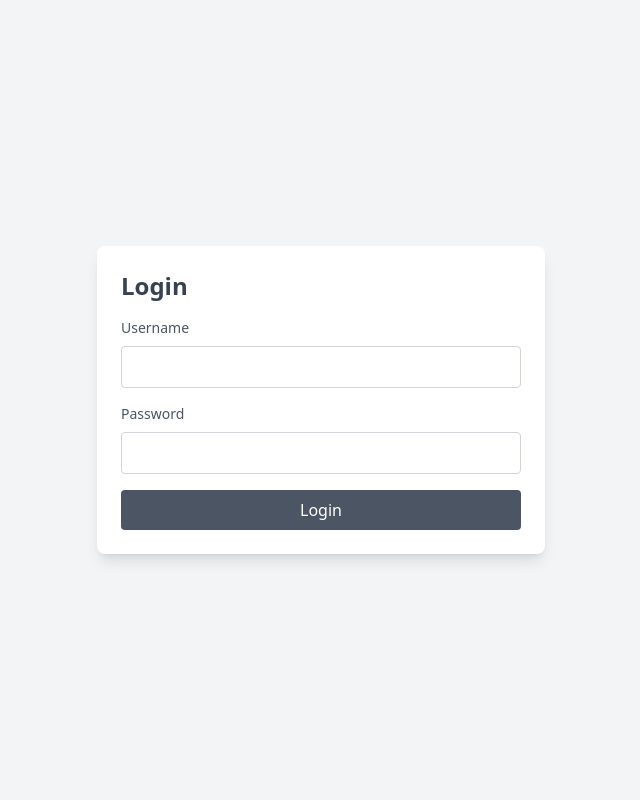
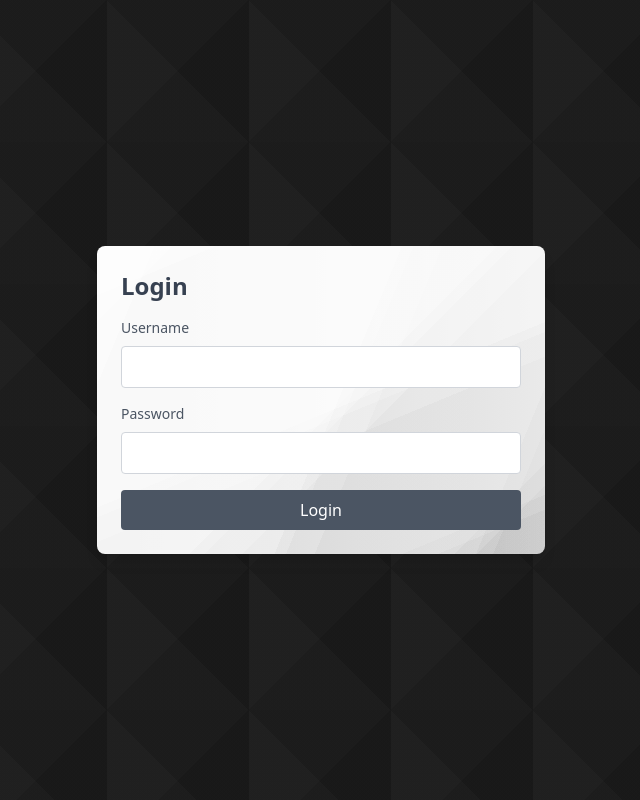
Before and after one commit to Zaidaan31/PKL, a PHP site: page /login.php in a window 1280 px wide. Shown: the whole page, without its empty margins (319-959 px from the left). Run offline with PHP 8.4, Linux system fonts and the light colour scheme; some libraries are stand-ins or nearby versions.

Commit message:
new small update

```diff
--- a/login.php
+++ b/login.php
@@ -4,15 +4,21 @@
     <meta charset="UTF-8">
     <meta name="viewport" content="width=device-width, initial-scale=1.0">
     <title>Login</title>
-    <!-- <link rel="stylesheet" href="output.css"> -->
     <script src="https://cdn.tailwindcss.com"></script>
+    <script src="https://cdn.jsdelivr.net/npm/sweetalert2@11"></script>
+    <style>
+        .custom-background{
+            background-image: linear-gradient(45deg, rgba(187, 187, 187,0.04) 0%, rgba(187, 187, 187,0.04) 50%,rgba(86, 86, 86,0.04) 50%, rgba(86, 86, 86,0.04) 100%),linear-gradient(135deg, rgba(166, 166, 166,0.04) 0%, rgba(166, 166, 166,0.04) 50%,rgba(92, 92, 92,0.04) 50%, rgba(92, 92, 92,0.04) 100%),linear-gradient(90deg, rgb(20,20,20),rgb(20,20,20)); background-size: 142px 142px;
+        }
+        .custom-bg-form{
+            background-image: linear-gradient(112.5deg, rgb(214, 214, 214) 0%, rgb(214, 214, 214) 10%,rgb(195, 195, 195) 10%, rgb(195, 195, 195) 53%,rgb(176, 176, 176) 53%, rgb(176, 176, 176) 55%,rgb(157, 157, 157) 55%, rgb(157, 157, 157) 60%,rgb(137, 137, 137) 60%, rgb(137, 137, 137) 88%,rgb(118, 118, 118) 88%, rgb(118, 118, 118) 91%,rgb(99, 99, 99) 91%, rgb(99, 99, 99) 100%),linear-gradient(157.5deg, rgb(214, 214, 214) 0%, rgb(214, 214, 214) 10%,rgb(195, 195, 195) 10%, rgb(195, 195, 195) 53%,rgb(176, 176, 176) 53%, rgb(176, 176, 176) 55%,rgb(157, 157, 157) 55%, rgb(157, 157, 157) 60%,rgb(137, 137, 137) 60%, rgb(137, 137, 137) 88%,rgb(118, 118, 118) 88%, rgb(118, 118, 118) 91%,rgb(99, 99, 99) 91%, rgb(99, 99, 99) 100%),linear-gradient(135deg, rgb(214, 214, 214) 0%, rgb(214, 214, 214) 10%,rgb(195, 195, 195) 10%, rgb(195, 195, 195) 53%,rgb(176, 176, 176) 53%, rgb(176, 176, 176) 55%,rgb(157, 157, 157) 55%, rgb(157, 157, 157) 60%,rgb(137, 137, 137) 60%, rgb(137, 137, 137) 88%,rgb(118, 118, 118) 88%, rgb(118, 118, 118) 91%,rgb(99, 99, 99) 91%, rgb(99, 99, 99) 100%),linear-gradient(90deg, rgb(195, 195, 195),rgb(228, 228, 228)); background-blend-mode:overlay,overlay,overlay,normal;
+        }
+    </style>
 </head>
-<body class="bg-gray-100 flex items-center justify-center min-h-screen">
-    <div class="bg-white p-6 rounded-lg shadow-lg w-full max-w-md">
+<body class="custom-background flex items-center justify-center min-h-screen">
+    <div class="custom-bg-form p-6 rounded-lg shadow-lg w-full max-w-md">
         <h2 class="text-2xl font-bold mb-4 text-gray-700">Login</h2>
-        <?php if (isset($error)) { ?>
-            <div class="mb-4 p-2 bg-red-200 text-red-800 rounded"><?php echo htmlspecialchars($error); ?></div>
-        <?php } ?>
+
         <form action="act_login.php" method="POST">
             <label class="block mb-2 text-sm font-medium text-gray-600" for="username">Username</label>
             <input type="text" id="username" name="username" class="block w-full p-2 border border-gray-300 rounded mb-4" required>
@@ -22,10 +28,17 @@
 
             <button type="submit" class="w-full bg-gray-600 text-white p-2 rounded">Login</button>
         </form>
-        <!-- <div class="mt-4 text-center">
-            <p class="text-gray-600">Don't have an account?</p>
-            <a href="signup.php" class="text-gray-600 hover:underline">Sign up here</a>
-        </div> -->
     </div>
+
+    <!-- Script untuk menampilkan SweetAlert jika ada kesalahan login -->
+    <?php if (isset($_GET['error'])): ?>
+    <script>
+        Swal.fire({
+            icon: "error",
+            title: "Oops...",
+            text: "<?php echo htmlspecialchars($_GET['error']); ?>",
+        });
+    </script>
+    <?php endif; ?>
 </body>
 </html>
--- a/sidebar.php
+++ b/sidebar.php
@@ -36,7 +36,7 @@ if (!isset($_SESSION['id'])) {
 
 <body>
     <div id="sidebar"
-        class="fixed inset-y-0 left-0 z-40 w-40 md:w-40 lg:w-56 scrollbar-custom overflow-y-auto bg-gray-700 text-white transform -translate-x-full transition-transform duration-300 lg:translate-x-0">
+        class="fixed inset-y-0 left-0 z-40 w-40 md:w-40 lg:w-56 scrollbar-custom overflow-y-auto custom-background-nav text-white transform -translate-x-full transition-transform duration-300 lg:translate-x-0">
         <div class="flex flex-col items-center py-7 px-2">
             <h1 class="text-2xl lg:text-3xl font-bold">Menu</h1>
             <nav class="flex flex-col w-full items-center justify-center space-y-2 mt-4">
@@ -49,7 +49,7 @@ if (!isset($_SESSION['id'])) {
                 <a href="signup.php"
                     class="flex items-center py-2 px-4 w-full text-white hover:bg-gray-500 transition duration-300">
                     <i class="fa-solid fa-user-plus"></i>
-                    <span class="ml-3 justify-center font-bold text-sm lg:text-base">Daftar User Baru</span>
+                    <span class="ml-3 justify-center font-bold text-sm lg:text-base">Add New User</span>
                 </a>
                 <?php endif;?>
                 <?php if ($_SESSION['level'] == 'admin' || $_SESSION['level'] == 'sales ckr'): ?>
```
Also changed, not shown: act_login.php (+14 -10 lines), navbar.php (+5 -2 lines), data_dco_bks.php (line endings or trailing spaces).
